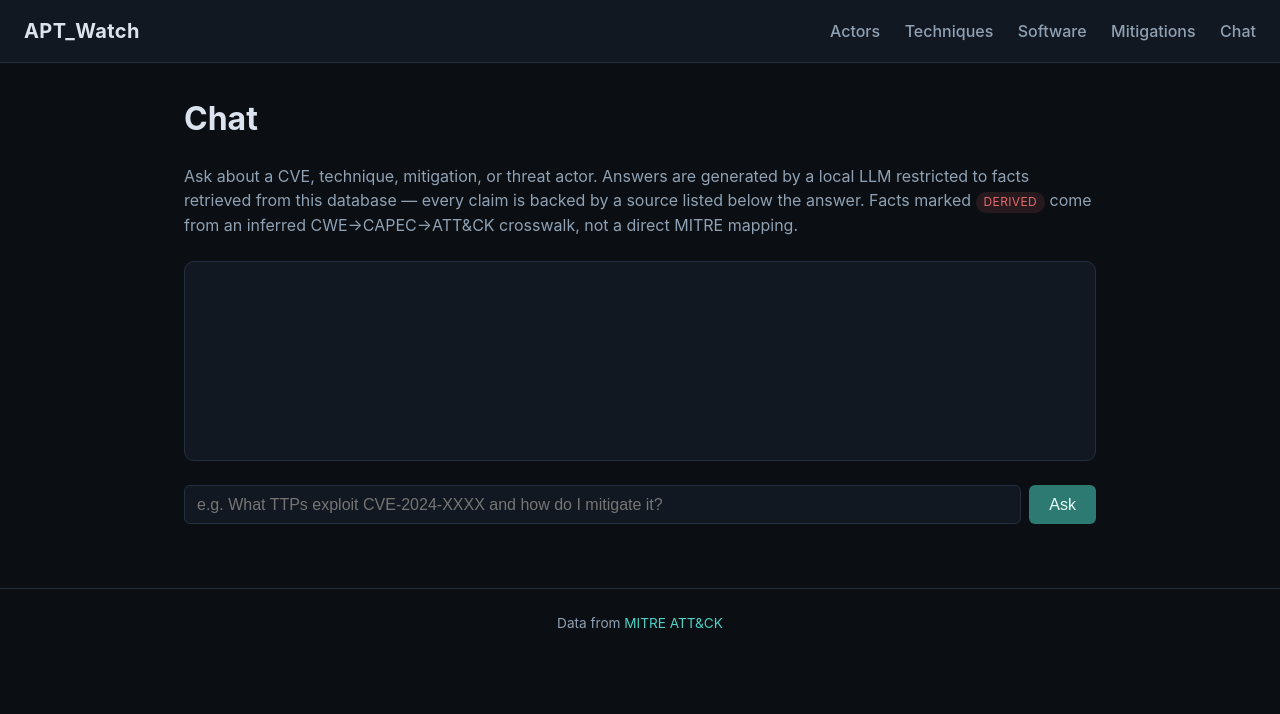
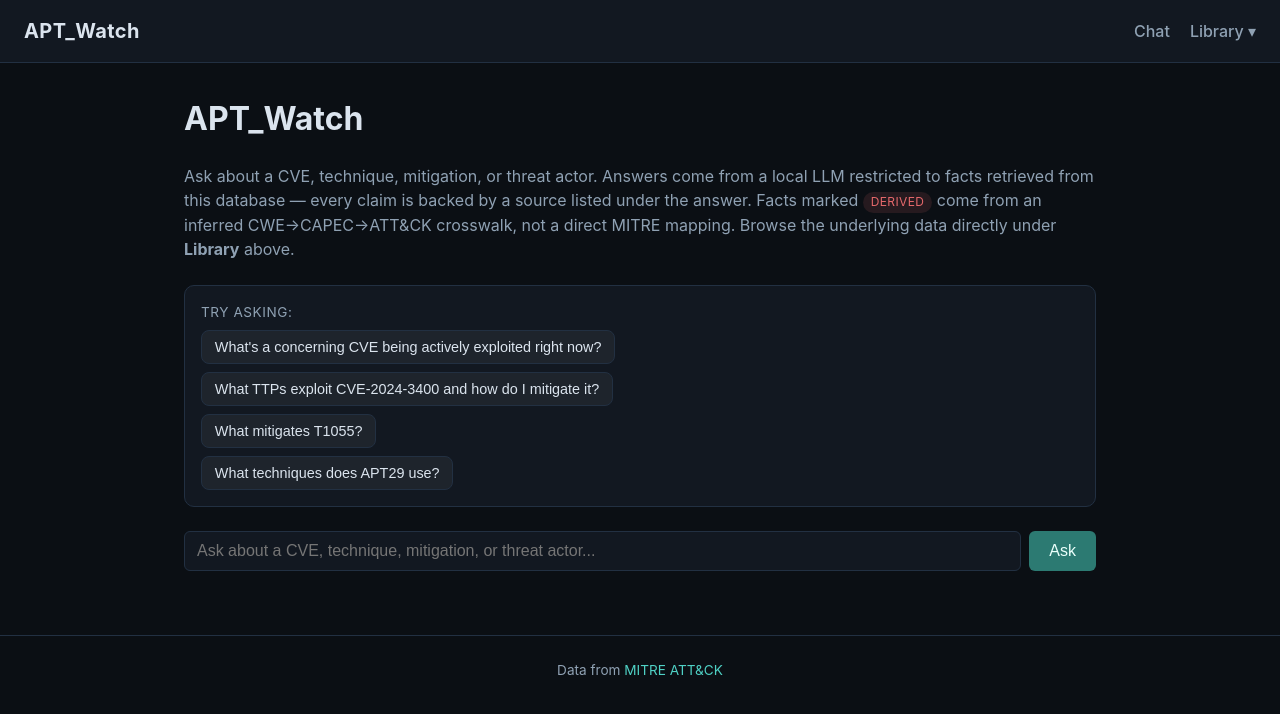
Before and after one commit to kagesensei/APT_Watch, a Flask app: template app/templates/chat.html in a window 1280 px wide. Shown: the top 714 px of the page. Run offline with Flask 3, Linux system fonts and the light colour scheme; the template is opened without the code that fills it, so the values that code supplies are empty.

Commit message:
Make chat the home page, move browsing UI under a Library dropdown
Chat now lives at / with the browsing pages (Actors, Techniques,
Software, Mitigations, Overview) moved to /library/... behind a
"Library" dropdown in the nav. Added example prompt suggestions to
the chat landing view.

Also fixes a real gap surfaced by testing: open-ended questions like
"what's a concerning CVE right now?" name no specific CVE/technique/
actor, so entity extraction found nothing and chat always answered
"no data" for them. Added a keyword-gated fallback (nlp.wants_general_
overview + intel.lookup_recent_kev) that surfaces the most notable
current CISA KEV entries plus their crosswalk for the top one, so
these questions get a grounded, cited answer instead of a dead end.

Co-Authored-By: Claude Sonnet 5 <noreply@anthropic.com>
Claude-Session: https://claude.ai/code/session_01EDG6WZBspyM1Tk3ZFpqy85

```diff
--- a/app/routes.py
+++ b/app/routes.py
@@ -2,7 +2,7 @@ from flask import Blueprint, abort, render_template, request
 
 from .db import get_db
 
-bp = Blueprint("main", __name__)
+bp = Blueprint("main", __name__, url_prefix="/library")
 
 PAGE_SIZE = 50
 
--- a/app/static/js/chat.js
+++ b/app/static/js/chat.js
@@ -2,6 +2,11 @@
   const log = document.getElementById("chat-log");
   const form = document.getElementById("chat-form");
   const input = document.getElementById("chat-input");
+
+  function removeSuggestions() {
+    const el = log.querySelector(".chat-suggestions");
+    if (el) el.remove();
+  }
 
   function addMessage(role, text) {
     const el = document.createElement("div");
@@ -41,17 +46,14 @@
     log.scrollTop = log.scrollHeight;
   }
 
-  form.addEventListener("submit", function (e) {
-    e.preventDefault();
-    const message = input.value.trim();
-    if (!message) return;
-
+  function ask(message) {
+    removeSuggestions();
     addMessage("user", message);
     input.value = "";
     input.disabled = true;
     const pending = addMessage("assistant", "Thinking...");
 
-    fetch("/chat/ask", {
+    fetch("/ask", {
       method: "POST",
       headers: { "Content-Type": "application/json" },
       body: JSON.stringify({ message: message }),
@@ -78,5 +80,18 @@
         input.disabled = false;
         input.focus();
       });
+  }
+
+  form.addEventListener("submit", function (e) {
+    e.preventDefault();
+    const message = input.value.trim();
+    if (!message) return;
+    ask(message);
+  });
+
+  log.querySelectorAll(".chat-suggestion").forEach(function (btn) {
+    btn.addEventListener("click", function () {
+      ask(btn.textContent);
+    });
   });
 })();
--- a/app/static/style.css
+++ b/app/static/style.css
@@ -42,12 +42,58 @@ a:hover { text-decoration: underline; }
 }
 .brand:hover { text-decoration: none; color: var(--accent); }
 
+.site-header nav {
+  display: flex;
+  align-items: center;
+}
+
 .site-header nav a {
   margin-left: 1.25rem;
   color: var(--text-dim);
   font-weight: 500;
 }
 .site-header nav a:hover { color: var(--accent); text-decoration: none; }
+
+.nav-dropdown {
+  position: relative;
+  margin-left: 1.25rem;
+}
+
+.nav-dropdown-toggle {
+  background: none;
+  border: none;
+  color: var(--text-dim);
+  font: inherit;
+  font-weight: 500;
+  cursor: pointer;
+  padding: 0;
+}
+.nav-dropdown-toggle:hover { color: var(--accent); }
+
+.nav-dropdown-menu {
+  display: none;
+  position: absolute;
+  right: 0;
+  top: calc(100% + 0.6rem);
+  min-width: 160px;
+  background: var(--bg-elevated);
+  border: 1px solid var(--border);
+  border-radius: 8px;
+  padding: 0.4rem;
+  box-shadow: 0 8px 24px rgba(0, 0, 0, 0.35);
+  z-index: 10;
+}
+
+.nav-dropdown.open .nav-dropdown-menu { display: flex; }
+.nav-dropdown-menu { flex-direction: column; }
+
+.nav-dropdown-menu a {
+  margin-left: 0 !important;
+  padding: 0.45rem 0.6rem;
+  border-radius: 6px;
+  white-space: nowrap;
+}
+.nav-dropdown-menu a:hover { background: rgba(79, 209, 197, 0.08); text-decoration: none; }
 
 .container {
   max-width: 960px;
@@ -220,6 +266,33 @@ h2 {
   border-radius: 10px;
 }
 
+.chat-suggestions {
+  display: flex;
+  flex-direction: column;
+  align-items: flex-start;
+  gap: 0.5rem;
+  margin: auto 0;
+}
+
+.chat-suggestions-title {
+  color: var(--text-dim);
+  font-size: 0.85rem;
+  text-transform: uppercase;
+  letter-spacing: 0.04em;
+}
+
+.chat-suggestion {
+  background: rgba(255, 255, 255, 0.05);
+  border: 1px solid var(--border);
+  color: var(--text);
+  padding: 0.5rem 0.8rem;
+  border-radius: 8px;
+  cursor: pointer;
+  font-size: 0.9rem;
+  text-align: left;
+}
+.chat-suggestion:hover { border-color: var(--accent-dim); color: var(--accent); }
+
 .chat-message {
   padding: 0.6rem 0.9rem;
   border-radius: 8px;
--- a/app/templates/base.html
+++ b/app/templates/base.html
@@ -8,13 +8,19 @@
 </head>
 <body>
   <header class="site-header">
-    <a class="brand" href="{{ url_for('main.index') }}">APT_Watch</a>
+    <a class="brand" href="{{ url_for('chat.index') }}">APT_Watch</a>
     <nav>
-      <a href="{{ url_for('main.actors') }}">Actors</a>
-      <a href="{{ url_for('main.techniques') }}">Techniques</a>
-      <a href="{{ url_for('main.software') }}">Software</a>
-      <a href="{{ url_for('main.mitigations') }}">Mitigations</a>
       <a href="{{ url_for('chat.index') }}">Chat</a>
+      <div class="nav-dropdown">
+        <button type="button" class="nav-dropdown-toggle">Library &#9662;</button>
+        <div class="nav-dropdown-menu">
+          <a href="{{ url_for('main.index') }}">Overview</a>
+          <a href="{{ url_for('main.actors') }}">Actors</a>
+          <a href="{{ url_for('main.techniques') }}">Techniques</a>
+          <a href="{{ url_for('main.software') }}">Software</a>
+          <a href="{{ url_for('main.mitigations') }}">Mitigations</a>
+        </div>
+      </div>
     </nav>
   </header>
   <main class="container">
@@ -23,6 +29,20 @@
   <footer class="site-footer">
     <span>Data from <a href="https://attack.mitre.org/" target="_blank" rel="noopener">MITRE ATT&amp;CK</a></span>
   </footer>
+  <script>
+    (function () {
+      var dropdown = document.querySelector(".nav-dropdown");
+      var toggle = document.querySelector(".nav-dropdown-toggle");
+      if (!dropdown || !toggle) return;
+      toggle.addEventListener("click", function (e) {
+        e.stopPropagation();
+        dropdown.classList.toggle("open");
+      });
+      document.addEventListener("click", function (e) {
+        if (!dropdown.contains(e.target)) dropdown.classList.remove("open");
+      });
+    })();
+  </script>
   {% block scripts %}{% endblock %}
 </body>
 </html>
--- a/app/templates/chat.html
+++ b/app/templates/chat.html
@@ -1,18 +1,27 @@
 {% extends "base.html" %}
-{% block title %}Chat - APT_Watch{% endblock %}
+{% block title %}APT_Watch{% endblock %}
 {% block content %}
-<h1>Chat</h1>
+<h1>APT_Watch</h1>
 <p class="lede">
-  Ask about a CVE, technique, mitigation, or threat actor. Answers are generated
-  by a local LLM restricted to facts retrieved from this database — every claim
-  is backed by a source listed below the answer. Facts marked <span class="tag tag-derived">derived</span>
+  Ask about a CVE, technique, mitigation, or threat actor. Answers come from a
+  local LLM restricted to facts retrieved from this database — every claim is
+  backed by a source listed under the answer. Facts marked <span class="tag tag-derived">derived</span>
   come from an inferred CWE&rarr;CAPEC&rarr;ATT&amp;CK crosswalk, not a direct MITRE mapping.
+  Browse the underlying data directly under <strong>Library</strong> above.
 </p>
 
-<div id="chat-log" class="chat-log"></div>
+<div id="chat-log" class="chat-log">
+  <div class="chat-suggestions">
+    <span class="chat-suggestions-title">Try asking:</span>
+    <button type="button" class="chat-suggestion">What's a concerning CVE being actively exploited right now?</button>
+    <button type="button" class="chat-suggestion">What TTPs exploit CVE-2024-3400 and how do I mitigate it?</button>
+    <button type="button" class="chat-suggestion">What mitigates T1055?</button>
+    <button type="button" class="chat-suggestion">What techniques does APT29 use?</button>
+  </div>
+</div>
 
 <form id="chat-form" class="chat-form">
-  <input id="chat-input" type="text" placeholder="e.g. What TTPs exploit CVE-2024-XXXX and how do I mitigate it?" autocomplete="off">
+  <input id="chat-input" type="text" placeholder="Ask about a CVE, technique, mitigation, or threat actor..." autocomplete="off">
   <button type="submit">Ask</button>
 </form>
 {% endblock %}
--- a/app/templates/errors/_base.html
+++ b/app/templates/errors/_base.html
@@ -5,6 +5,6 @@
   <p class="error-code">{{ self.code() }}</p>
   <h1>{% block title_text %}Something went wrong{% endblock %}</h1>
   <p class="error-message">{% block message %}An unexpected error occurred.{% endblock %}</p>
-  <p class="back-link"><a href="{{ url_for('main.index') }}">&larr; Back to APT_Watch</a></p>
+  <p class="back-link"><a href="{{ url_for('chat.index') }}">&larr; Back to APT_Watch</a></p>
 </div>
 {% endblock %}
--- a/app/templates/errors/generic.html
+++ b/app/templates/errors/generic.html
@@ -5,6 +5,6 @@
   <p class="error-code">{{ error.code }}</p>
   <h1>{{ error.name }}</h1>
   <p class="error-message">{{ error.description }}</p>
-  <p class="back-link"><a href="{{ url_for('main.index') }}">&larr; Back to APT_Watch</a></p>
+  <p class="back-link"><a href="{{ url_for('chat.index') }}">&larr; Back to APT_Watch</a></p>
 </div>
 {% endblock %}
```
Also changed, not shown: app/chat.py (+12 -1 lines), app/intel.py (+26 -0 lines), app/nlp.py (+15 -0 lines), README.md.
